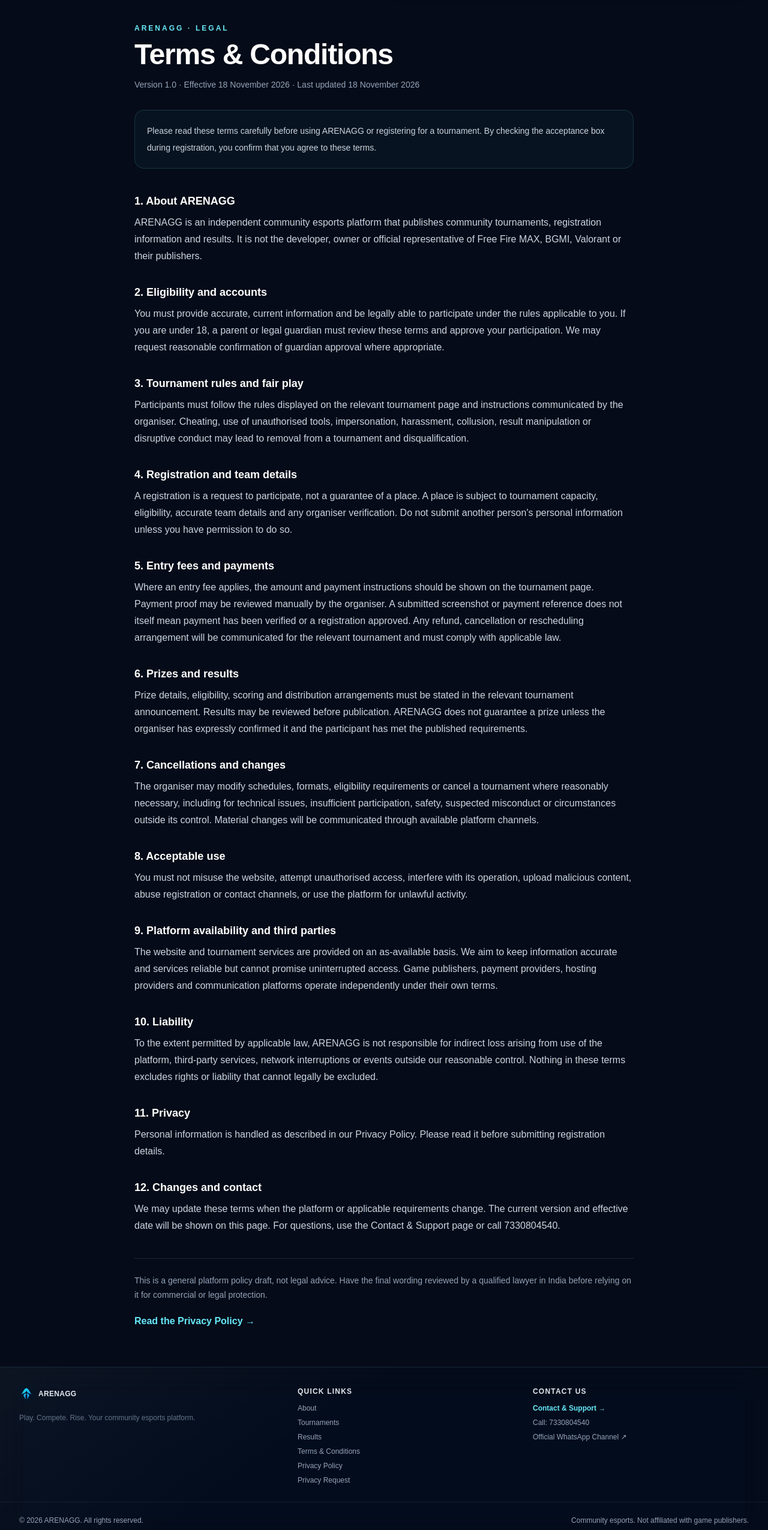
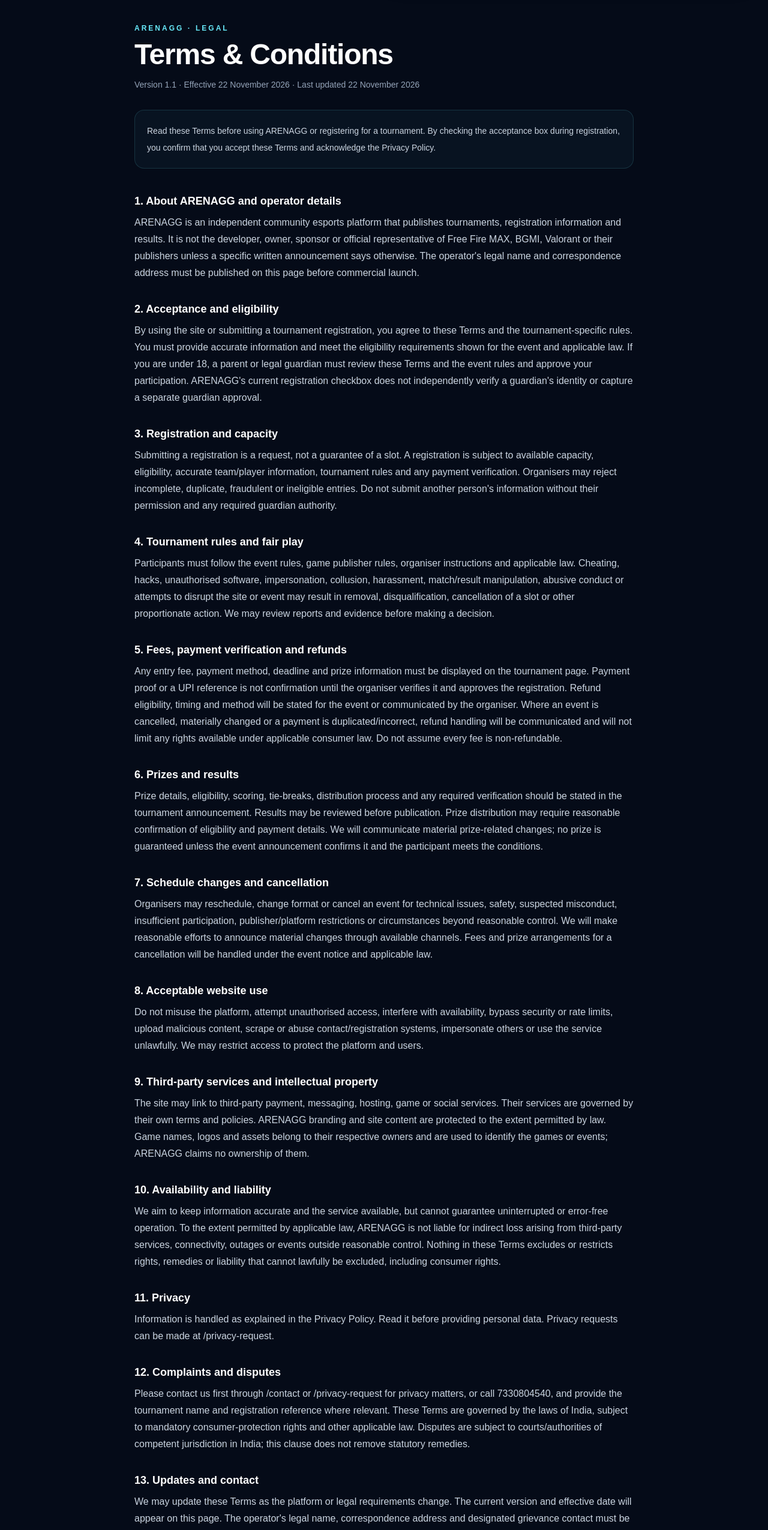
Before and after one commit to MDNOMAANKHAN/arenagg-tournament-app, a Next.js app: page /terms in a window 1280 px wide. Shown: the part 120-2670 px from the top of the page at 60% size. Built offline with nearby package versions, Linux system fonts and the light colour scheme.

Commit message:
Update India-focused privacy and legal pages

```diff
--- a/src/app/(site)/terms/page.tsx
+++ b/src/app/(site)/terms/page.tsx
@@ -3,23 +3,24 @@ import Link from "next/link";
 
 export const metadata: Metadata = {
   title: "Terms & Conditions",
-  description: "Terms governing use of the ARENAGG community esports platform and tournament participation.",
+  description: "Terms governing ARENAGG website use, community esports tournaments, registrations, payments and participation.",
   alternates: { canonical: "/terms" },
 };
 
 const sections = [
-  ["1. About ARENAGG", "ARENAGG is an independent community esports platform that publishes community tournaments, registration information and results. It is not the developer, owner or official representative of Free Fire MAX, BGMI, Valorant or their publishers."],
-  ["2. Eligibility and accounts", "You must provide accurate, current information and be legally able to participate under the rules applicable to you. If you are under 18, a parent or legal guardian must review these terms and approve your participation. We may request reasonable confirmation of guardian approval where appropriate."],
-  ["3. Tournament rules and fair play", "Participants must follow the rules displayed on the relevant tournament page and instructions communicated by the organiser. Cheating, use of unauthorised tools, impersonation, harassment, collusion, result manipulation or disruptive conduct may lead to removal from a tournament and disqualification."],
-  ["4. Registration and team details", "A registration is a request to participate, not a guarantee of a place. A place is subject to tournament capacity, eligibility, accurate team details and any organiser verification. Do not submit another person's personal information unless you have permission to do so."],
-  ["5. Entry fees and payments", "Where an entry fee applies, the amount and payment instructions should be shown on the tournament page. Payment proof may be reviewed manually by the organiser. A submitted screenshot or payment reference does not itself mean payment has been verified or a registration approved. Any refund, cancellation or rescheduling arrangement will be communicated for the relevant tournament and must comply with applicable law."],
-  ["6. Prizes and results", "Prize details, eligibility, scoring and distribution arrangements must be stated in the relevant tournament announcement. Results may be reviewed before publication. ARENAGG does not guarantee a prize unless the organiser has expressly confirmed it and the participant has met the published requirements."],
-  ["7. Cancellations and changes", "The organiser may modify schedules, formats, eligibility requirements or cancel a tournament where reasonably necessary, including for technical issues, insufficient participation, safety, suspected misconduct or circumstances outside its control. Material changes will be communicated through available platform channels."],
-  ["8. Acceptable use", "You must not misuse the website, attempt unauthorised access, interfere with its operation, upload malicious content, abuse registration or contact channels, or use the platform for unlawful activity."],
-  ["9. Platform availability and third parties", "The website and tournament services are provided on an as-available basis. We aim to keep information accurate and services reliable but cannot promise uninterrupted access. Game publishers, payment providers, hosting providers and communication platforms operate independently under their own terms."],
-  ["10. Liability", "To the extent permitted by applicable law, ARENAGG is not responsible for indirect loss arising from use of the platform, third-party services, network interruptions or events outside our reasonable control. Nothing in these terms excludes rights or liability that cannot legally be excluded."],
-  ["11. Privacy", "Personal information is handled as described in our Privacy Policy. Please read it before submitting registration details."],
-  ["12. Changes and contact", "We may update these terms when the platform or applicable requirements change. The current version and effective date will be shown on this page. For questions, use the Contact & Support page or call 7330804540."],
+  ["1. About ARENAGG and operator details", "ARENAGG is an independent community esports platform that publishes tournaments, registration information and results. It is not the developer, owner, sponsor or official representative of Free Fire MAX, BGMI, Valorant or their publishers unless a specific written announcement says otherwise. The operator's legal name and correspondence address must be published on this page before commercial launch."],
+  ["2. Acceptance and eligibility", "By using the site or submitting a tournament registration, you agree to these Terms and the tournament-specific rules. You must provide accurate information and meet the eligibility requirements shown for the event and applicable law. If you are under 18, a parent or legal guardian must review these Terms and the event rules and approve your participation. ARENAGG's current registration checkbox does not independently verify a guardian's identity or capture a separate guardian approval."],
+  ["3. Registration and capacity", "Submitting a registration is a request, not a guarantee of a slot. A registration is subject to available capacity, eligibility, accurate team/player information, tournament rules and any payment verification. Organisers may reject incomplete, duplicate, fraudulent or ineligible entries. Do not submit another person's information without their permission and any required guardian authority."],
+  ["4. Tournament rules and fair play", "Participants must follow the event rules, game publisher rules, organiser instructions and applicable law. Cheating, hacks, unauthorised software, impersonation, collusion, harassment, match/result manipulation, abusive conduct or attempts to disrupt the site or event may result in removal, disqualification, cancellation of a slot or other proportionate action. We may review reports and evidence before making a decision."],
+  ["5. Fees, payment verification and refunds", "Any entry fee, payment method, deadline and prize information must be displayed on the tournament page. Payment proof or a UPI reference is not confirmation until the organiser verifies it and approves the registration. Refund eligibility, timing and method will be stated for the event or communicated by the organiser. Where an event is cancelled, materially changed or a payment is duplicated/incorrect, refund handling will be communicated and will not limit any rights available under applicable consumer law. Do not assume every fee is non-refundable."],
+  ["6. Prizes and results", "Prize details, eligibility, scoring, tie-breaks, distribution process and any required verification should be stated in the tournament announcement. Results may be reviewed before publication. Prize distribution may require reasonable confirmation of eligibility and payment details. We will communicate material prize-related changes; no prize is guaranteed unless the event announcement confirms it and the participant meets the conditions."],
+  ["7. Schedule changes and cancellation", "Organisers may reschedule, change format or cancel an event for technical issues, safety, suspected misconduct, insufficient participation, publisher/platform restrictions or circumstances beyond reasonable control. We will make reasonable efforts to announce material changes through available channels. Fees and prize arrangements for a cancellation will be handled under the event notice and applicable law."],
+  ["8. Acceptable website use", "Do not misuse the platform, attempt unauthorised access, interfere with availability, bypass security or rate limits, upload malicious content, scrape or abuse contact/registration systems, impersonate others or use the service unlawfully. We may restrict access to protect the platform and users."],
+  ["9. Third-party services and intellectual property", "The site may link to third-party payment, messaging, hosting, game or social services. Their services are governed by their own terms and policies. ARENAGG branding and site content are protected to the extent permitted by law. Game names, logos and assets belong to their respective owners and are used to identify the games or events; ARENAGG claims no ownership of them."],
+  ["10. Availability and liability", "We aim to keep information accurate and the service available, but cannot guarantee uninterrupted or error-free operation. To the extent permitted by applicable law, ARENAGG is not liable for indirect loss arising from third-party services, connectivity, outages or events outside reasonable control. Nothing in these Terms excludes or restricts rights, remedies or liability that cannot lawfully be excluded, including consumer rights."],
+  ["11. Privacy", "Information is handled as explained in the Privacy Policy. Read it before providing personal data. Privacy requests can be made at /privacy-request."],
+  ["12. Complaints and disputes", "Please contact us first through /contact or /privacy-request for privacy matters, or call 7330804540, and provide the tournament name and registration reference where relevant. These Terms are governed by the laws of India, subject to mandatory consumer-protection rights and other applicable law. Disputes are subject to courts/authorities of competent jurisdiction in India; this clause does not remove statutory remedies."],
+  ["13. Updates and contact", "We may update these Terms as the platform or legal requirements change. The current version and effective date will appear on this page. The operator's legal name, correspondence address and designated grievance contact must be published before commercial launch."],
 ];
 
 export default function TermsPage() {
@@ -27,9 +28,9 @@ export default function TermsPage() {
     <main className="mx-auto w-full max-w-4xl px-4 py-12 sm:px-8 sm:py-16">
       <p className="text-xs font-bold uppercase tracking-[0.25em] text-cyan-300">ARENAGG · Legal</p>
       <h1 className="mt-3 text-3xl font-black tracking-tight text-white sm:text-5xl">Terms & Conditions</h1>
-      <p className="mt-4 text-sm text-slate-400">Version 1.0 · Effective 18 November 2026 · Last updated 18 November 2026</p>
+      <p className="mt-4 text-sm text-slate-400">Version 1.1 · Effective 22 November 2026 · Last updated 22 November 2026</p>
       <div className="mt-8 rounded-2xl border border-cyan-300/15 bg-cyan-300/[0.04] p-5 text-sm leading-7 text-slate-300">
-        Please read these terms carefully before using ARENAGG or registering for a tournament. By checking the acceptance box during registration, you confirm that you agree to these terms.
+        Read these Terms before using ARENAGG or registering for a tournament. By checking the acceptance box during registration, you confirm that you accept these Terms and acknowledge the Privacy Policy.
       </div>
       <div className="mt-10 space-y-8">
         {sections.map(([heading, body]) => (
@@ -40,7 +41,7 @@ export default function TermsPage() {
         ))}
       </div>
       <p className="mt-10 border-t border-white/10 pt-6 text-sm leading-6 text-slate-400">
-        This is a general platform policy draft, not legal advice. Have the final wording reviewed by a qualified lawyer in India before relying on it for commercial or legal protection.
+        These Terms are a general draft intended to improve clarity and consumer/privacy safeguards. They are not legal advice or a guarantee of compliance. Have the final Terms, fee/refund rules, operator disclosures and minor-participation process reviewed by a qualified lawyer in India before launch.
       </p>
       <Link href="/privacy" className="mt-5 inline-flex font-semibold text-cyan-300 hover:text-white">Read the Privacy Policy →</Link>
     </main>
```
